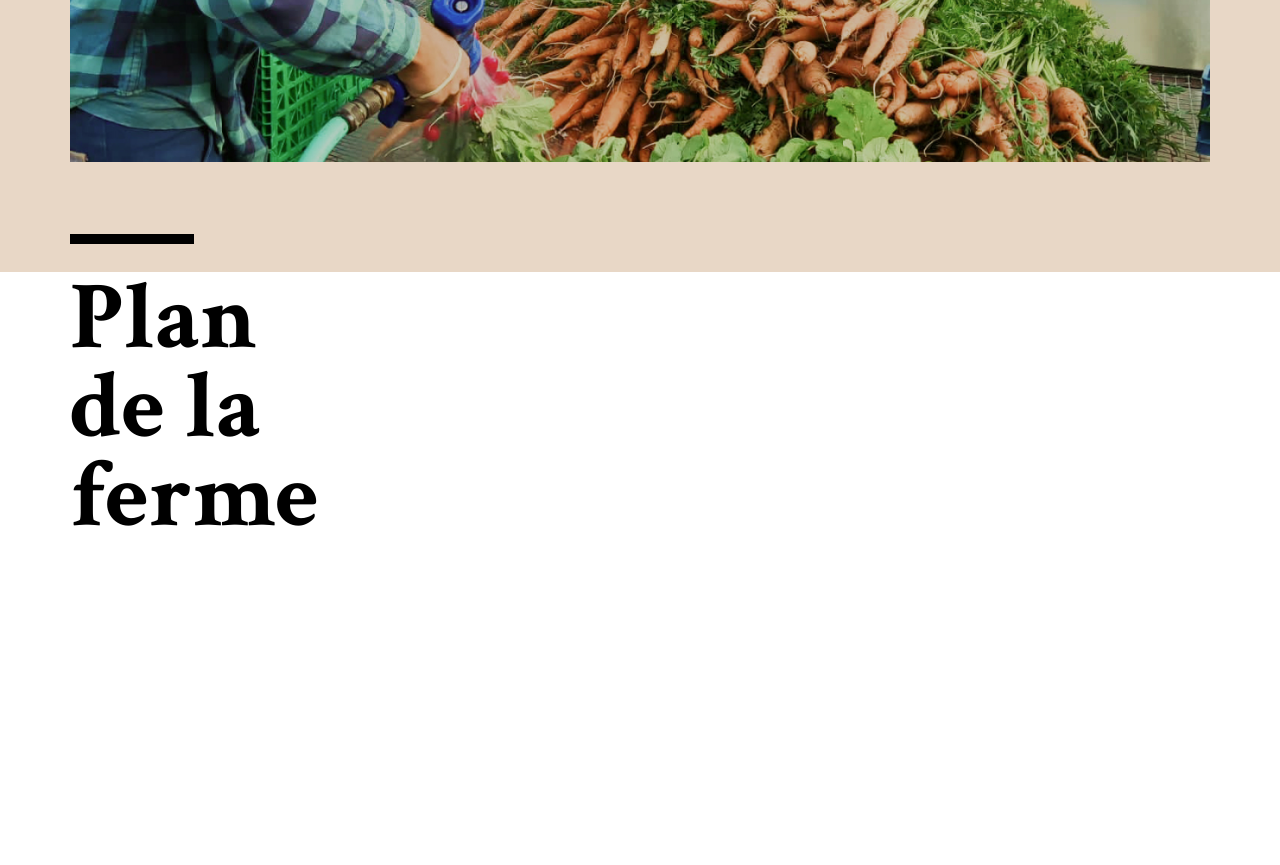
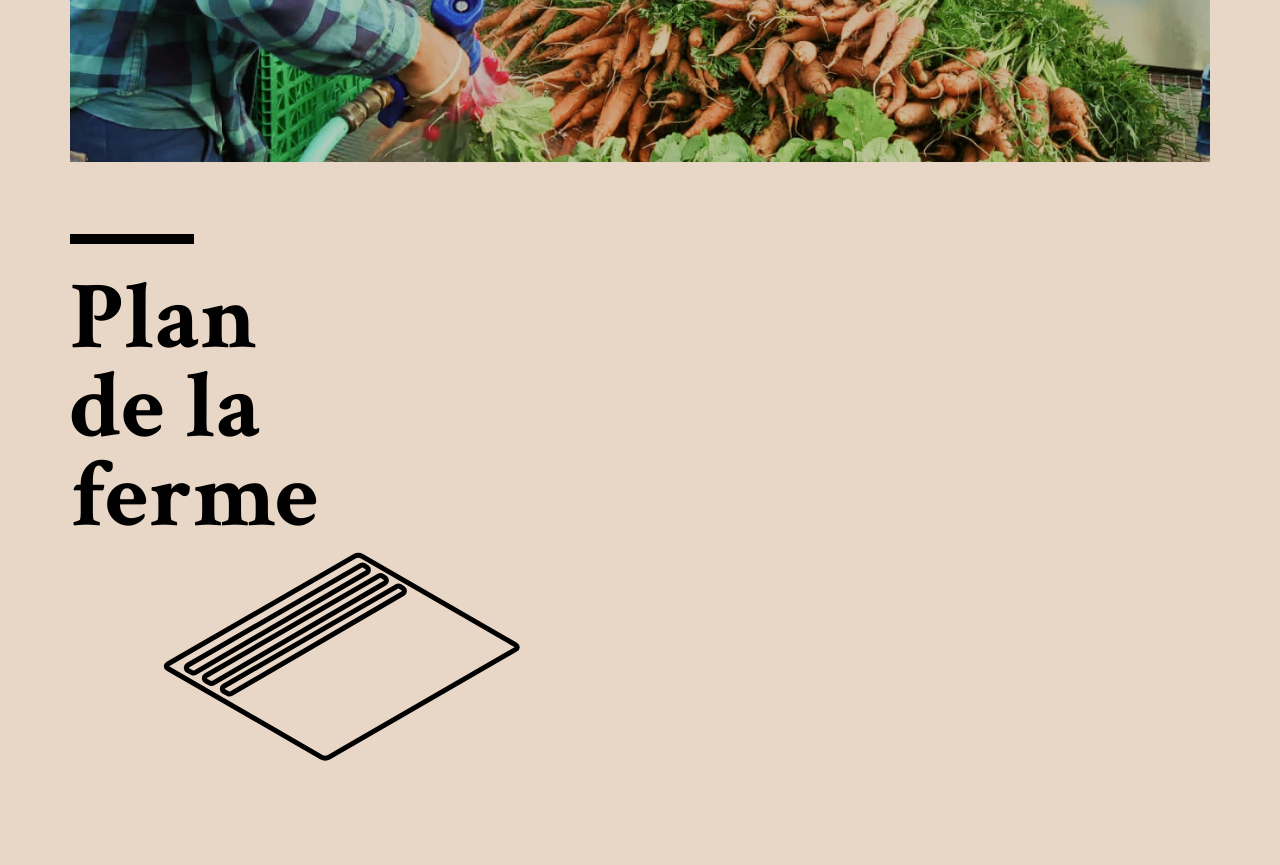
Before and after one commit to AdrienLapasset/robinson-crudite, a Gatsby site: page / in a window 1280 px wide. Shown: the part 528-1393 px from the top of the page. Before the commit the page ends 1087 px from the top, so only its background shows below. Built offline with nearby package versions, Linux system fonts and the light colour scheme; Gatsby itself is replaced by a stand-in of ours.

Commit message:
init farm map

```diff
--- /dev/null
+++ b/src/components/FarmMapSection/FarmMap/Planche/index.js
@@ -0,0 +1,12 @@
+import * as React from "react";
+import styled from "styled-components";
+
+const Planche = ({ legume, d }) => {
+  return (
+    <>
+      <path d={d} />
+    </>
+  );
+};
+
+export default Planche;
--- /dev/null
+++ b/src/components/FarmMapSection/FarmMap/index.js
@@ -0,0 +1,79 @@
+import * as React from "react";
+import styled from "styled-components";
+import Parcelle1 from "./parcelles/Parcelle1";
+
+const StyledContainer = styled.section`
+  margin-top: -100px;
+  svg {
+    margin: auto;
+    display: block;
+    stroke: black;
+    stroke-width: 5;
+  }
+`;
+
+const FarmMap = () => {
+  return (
+    <StyledContainer>
+      <svg
+        width="963"
+        height="424"
+        viewBox="0 0 963 424"
+        fill="none"
+        xmlns="http://www.w3.org/2000/svg"
+      >
+        <Parcelle1 />
+        {/* <g id="Parcelle 2">
+          <path
+            id="Vector"
+            d="M545.202 97.8257L391.785 186.402C389.632 187.644 386.143 187.644 383.99 186.402L230.572 97.8257C228.42 96.583 228.42 94.5683 230.572 93.3257L383.99 4.74983C386.143 3.50719 389.632 3.50719 391.785 4.74983L545.202 93.3257C547.355 94.5683 547.355 96.583 545.202 97.8257Z"
+            stroke="black"
+            stroke-width="5"
+          />
+        </g>
+        <g id="Parcelle 3">
+          <path
+            id="Vector_2"
+            d="M759.158 217.663L605.74 306.238C603.587 307.481 600.098 307.481 597.945 306.238L424.662 206.193C422.51 204.951 422.51 202.936 424.662 201.693L578.08 113.118C580.232 111.875 583.722 111.875 585.874 113.118L759.158 213.163C761.31 214.405 761.31 216.42 759.158 217.663Z"
+            stroke="black"
+            stroke-width="5"
+          />
+        </g>
+        <g id="Parcelle 5">
+          <path
+            id="Vector_3"
+            d="M954.512 330.451L801.094 419.027C798.942 420.27 795.452 420.27 793.3 419.027L717.716 375.389C715.564 374.146 715.564 372.131 717.716 370.889L871.134 282.313C873.286 281.07 876.776 281.07 878.928 282.313L954.512 325.951C956.664 327.194 956.664 329.209 954.512 330.451Z"
+            stroke="black"
+            stroke-width="5"
+          />
+        </g>
+        <g id="Batiment">
+          <path
+            id="Vector_5"
+            d="M659.289 372.305L657.87 389.419C657.725 391.174 655.142 392.529 652.102 392.445L575.69 390.334C572.65 390.25 570.303 388.759 570.449 387.004L571.867 369.89C572.013 368.134 574.595 366.78 577.636 366.864L654.047 368.975C657.087 369.059 659.434 370.55 659.289 372.305Z"
+            stroke="black"
+            stroke-width="5"
+          />
+        </g>
+        <g id="Serre">
+          <path
+            id="Vector_6"
+            d="M580.09 334.263L539.241 357.848C537.089 359.09 533.599 359.09 531.447 357.848L344.92 250.156C342.768 248.914 342.768 246.899 344.92 245.656L385.769 222.072C387.922 220.829 391.411 220.829 393.564 222.072L580.09 329.763C582.242 331.006 582.242 333.021 580.09 334.263Z"
+            stroke="black"
+            stroke-width="5"
+          />
+        </g>
+        <g id="Parcelle 4">
+          <path
+            id="Vector_7"
+            d="M891.78 255.462L705.253 363.153C703.101 364.396 699.611 364.396 697.459 363.153L643.366 331.923C641.214 330.68 641.214 328.666 643.366 327.423L829.893 219.732C832.045 218.489 835.535 218.489 837.687 219.732L891.78 250.962C893.932 252.205 893.932 254.22 891.78 255.462Z"
+            stroke="black"
+            stroke-width="5"
+          />
+        </g> */}
+      </svg>
+    </StyledContainer>
+  );
+};
+
+export default FarmMap;
--- /dev/null
+++ b/src/components/FarmMapSection/FarmMap/parcelles/Parcelle1.js
@@ -0,0 +1,36 @@
+import * as React from "react";
+import styled from "styled-components";
+import Planche from "../Planche";
+
+const planches = [
+  {
+    legume: "tomates",
+    d: "M28.7914 224.238L201.939 124.401C202.899 123.847 204.088 123.868 205.028 124.457L208.04 126.341C209.953 127.538 209.91 130.339 207.96 131.476L36.1639 231.65C35.2826 232.164 34.2006 232.195 33.2915 231.732L28.9287 229.51C26.807 228.43 26.7288 225.427 28.7914 224.238Z",
+  },
+  {
+    legume: "salades",
+    d: "M46.7914 234.738L219.939 134.901C220.899 134.347 222.088 134.368 223.028 134.957L226.04 136.841C227.953 138.038 227.91 140.839 225.96 141.976L54.1639 242.15C53.2826 242.664 52.2006 242.695 51.2915 242.232L46.9287 240.01C44.807 238.93 44.7288 235.927 46.7914 234.738Z",
+  },
+  {
+    legume: "oignons",
+    d: "M64.7914 245.238L237.939 145.401C238.899 144.847 240.088 144.868 241.028 145.457L244.04 147.341C245.953 148.538 245.91 151.339 243.96 152.476L72.1639 252.65C71.2826 253.164 70.2006 253.195 69.2915 252.732L64.9287 250.51C62.807 249.43 62.7288 246.427 64.7914 245.238Z",
+  },
+];
+
+const Parcelle1 = () => {
+  const planchesRender = planches.map((planche) => {
+    return <Planche legume={planche.legume} d={planche.d} />;
+  });
+
+  return (
+    <>
+      {planchesRender}
+      <path
+        id="contour"
+        d="M356.627 208.393L170.101 316.084C167.948 317.326 164.459 317.326 162.306 316.084L8.88858 227.508C6.73628 226.265 6.73626 224.251 8.88859 223.008L195.415 115.317C197.567 114.074 201.057 114.074 203.209 115.317L356.627 203.893C358.78 205.135 358.78 207.15 356.627 208.393Z"
+      />
+    </>
+  );
+};
+
+export default Parcelle1;
--- a/src/components/FarmMap/index.js
+++ b/src/components/FarmMapSection/index.js
@@ -1,24 +1,23 @@
 import * as React from "react";
 import styled from "styled-components";
 import Heading from "components/Heading";
+import FarmMap from "./FarmMap";
 
 const StyledContainer = styled.section`
   margin-top: 72px;
 `;
-const StyledHeading = styled(Heading)`
-  position: absolute;
-`;
 
-const FarmMap = () => {
+const FarmMapSection = () => {
   return (
     <StyledContainer>
-      <StyledHeading section>
+      <Heading section>
         Plan <br />
         de la <br />
         ferme
-      </StyledHeading>
+      </Heading>
+      <FarmMap />
     </StyledContainer>
   );
 };
 
-export default FarmMap;
+export default FarmMapSection;
--- a/src/components/Heading/index.js
+++ b/src/components/Heading/index.js
@@ -5,6 +5,7 @@ const SectionHeading = styled.h2`
   font-weight: 700;
   font-size: 96px;
   line-height: 89px;
+  display: inline-block;
   &:before {
     content: "";
     width: 50%;
--- a/src/pages/index.js
+++ b/src/pages/index.js
@@ -3,7 +3,7 @@ import Layout from "components/Layout";
 import styled from "styled-components";
 import { StaticImage } from "gatsby-plugin-image";
 import Header from "components/Header";
-import FarmMap from "components/FarmMap";
+import FarmMapSection from "components/FarmMapSection";
 import Container from "components/Container";
 
 const StyledContainer = styled.main`
@@ -23,7 +23,7 @@ const IndexPage = () => {
             loading="eager"
             quality="90"
           />
-          <FarmMap />
+          <FarmMapSection />
         </Container>
       </StyledContainer>
     </Layout>
```
